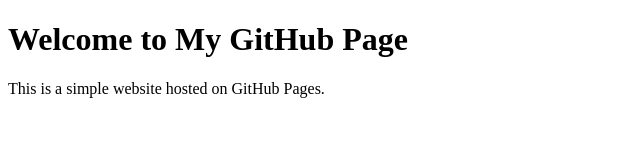
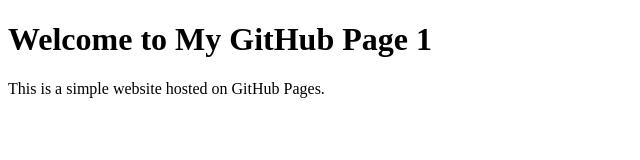
Before and after one commit to xpat23/github.io, a plain HTML site: page index.html in a window 1280 px wide. Shown: the full height of the page, 0-640 px from the left. Drawn offline with Linux system fonts and the light colour scheme.

Commit message:
Update index.html

```diff
--- a/index.html
+++ b/index.html
@@ -6,7 +6,7 @@
     <title>My GitHub Page</title>
 </head>
 <body>
-    <h1>Welcome to My GitHub Page</h1>
+    <h1>Welcome to My GitHub Page 1</h1>
     <p>This is a simple website hosted on GitHub Pages.</p>
 </body>
 </html>
```
